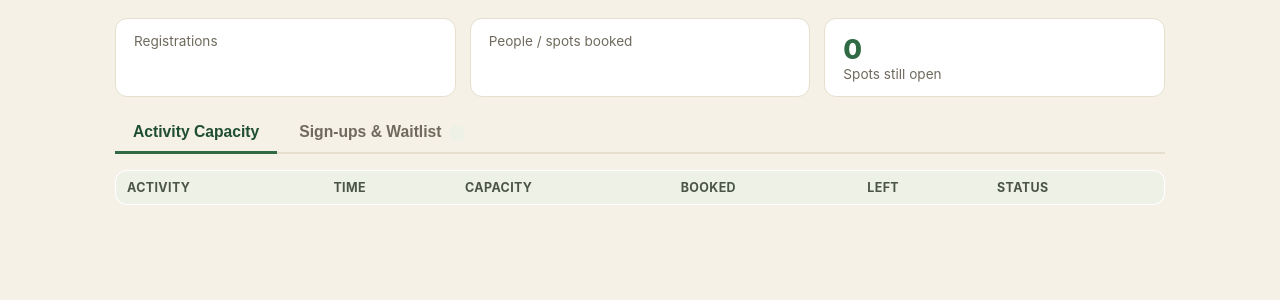
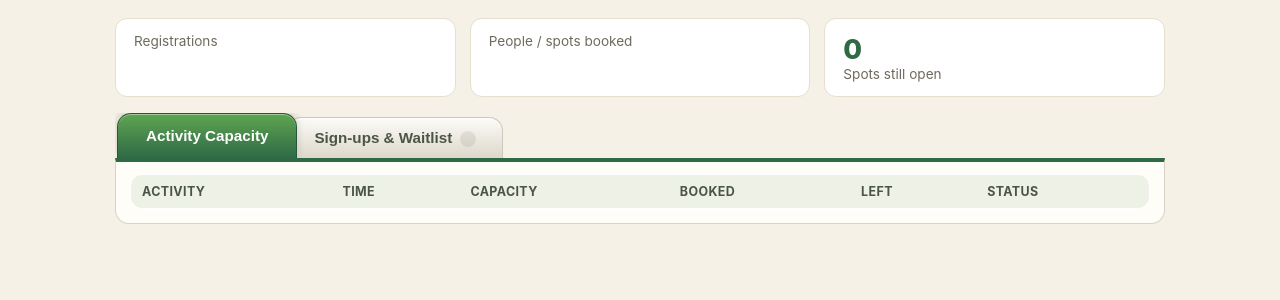
Before and after one commit to VisibleIntellect/oad-signup, a Flask app: template templates/admin.html in a window 1280 px wide. Shown: the part 90-390 px from the top of the page. Run offline with Flask 3, Linux system fonts and the light colour scheme; the template is opened without the code that fills it, so the values that code supplies are empty.

Commit message:
Add files via upload

```diff
--- a/templates/admin.html
+++ b/templates/admin.html
@@ -34,11 +34,16 @@
   .abtn.cancel{background:#fff;color:#b2473a;border:1.5px solid #e6c7c7}
   .abtn.moveGo{background:#c2872f;color:#fff}
   .moveSel{font-size:.82rem;padding:4px;border:1.5px solid #e6dfce;border-radius:7px;max-width:180px;margin-right:4px}
-  .tabs{display:flex;gap:4px;margin:4px 0 16px;border-bottom:2px solid #e6dfce;flex-wrap:wrap}
-  .tabbtn{border:0;background:none;padding:10px 18px;font-size:.98rem;font-weight:700;color:#6f6a5d;cursor:pointer;border-bottom:3px solid transparent;margin-bottom:-2px}
-  .tabbtn:hover{color:#1f4e31}
-  .tabbtn.on{color:#1f4e31;border-bottom-color:#2f6a45}
-  .tabbtn .cnt{font-size:.76rem;background:#eef1e6;color:#1f4e31;padding:1px 8px;border-radius:20px;margin-left:7px;font-weight:800}
+  .tabs{display:flex;align-items:flex-end;gap:0;margin:6px 0 0;padding:0 2px;overflow-x:auto}
+  .tabbtn{border:1px solid #cdc8ba;border-bottom:none;background:linear-gradient(#fcfbf7,#dcd8cb);
+          color:#4b5547;padding:11px 26px 12px;font-size:.95rem;font-weight:700;cursor:pointer;white-space:nowrap;
+          border-radius:14px 14px 0 0;margin-right:-10px;position:relative;z-index:1;box-shadow:inset 0 1px 0 #ffffffcc}
+  .tabbtn:hover{background:linear-gradient(#ffffff,#e7e3d7)}
+  .tabbtn.on{background:linear-gradient(#5fa552,#2f6a45);color:#fff;border-color:#27583a;z-index:6;
+             padding:13px 28px 14px;box-shadow:inset 0 1px 0 #ffffff66,0 -3px 9px #00000026}
+  .tabbtn .cnt{font-size:.76rem;background:#00000012;color:#1f4e31;padding:1px 8px;border-radius:20px;margin-left:8px;font-weight:800}
+  .tabbtn.on .cnt{background:#ffffff33;color:#fff}
+  .panelwrap{background:#fffdf8;border:1px solid #d8d3c5;border-top:4px solid #2f6a45;border-radius:0 0 14px 14px;padding:12px 14px 14px;position:relative;z-index:2}
   .panel{display:none}.panel.on{display:block}
 </style>
 </head>
@@ -67,6 +72,7 @@
     <button class="tabbtn" onclick="showTab('signups',this)">Sign-ups &amp; Waitlist<span class="cnt">{{ total_regs }}</span></button>
   </div>
 
+  <div class="panelwrap">
   <div class="panel on" id="tab-cap">
     <table>
       <tr><th>Activity</th><th>Time</th><th>Capacity</th><th>Booked</th><th>Left</th><th>Status</th></tr>
@@ -142,6 +148,7 @@
     <div class="empty">No one on the waitlist.</div>
     {% endif %}
   </div>
+  </div>
 </div>
 <script>
 const KEY = {{ key|tojson }};
```
